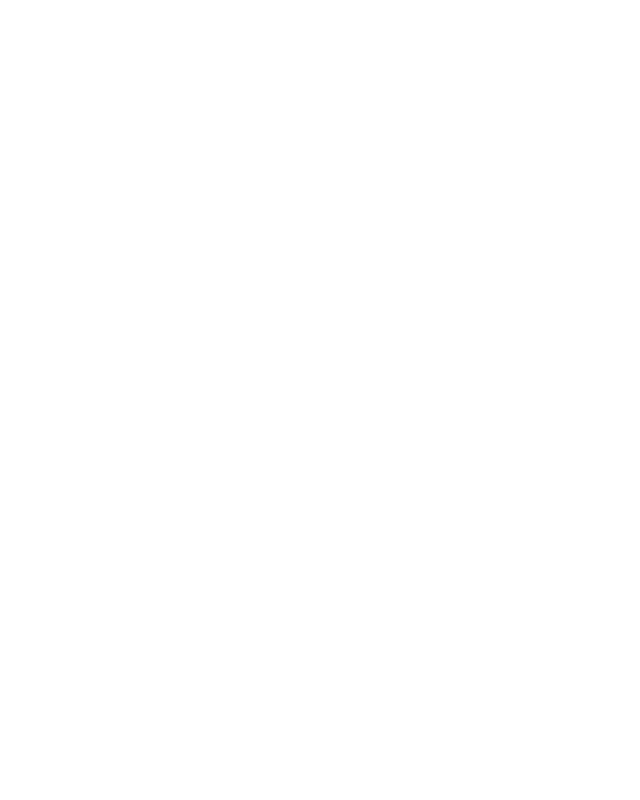
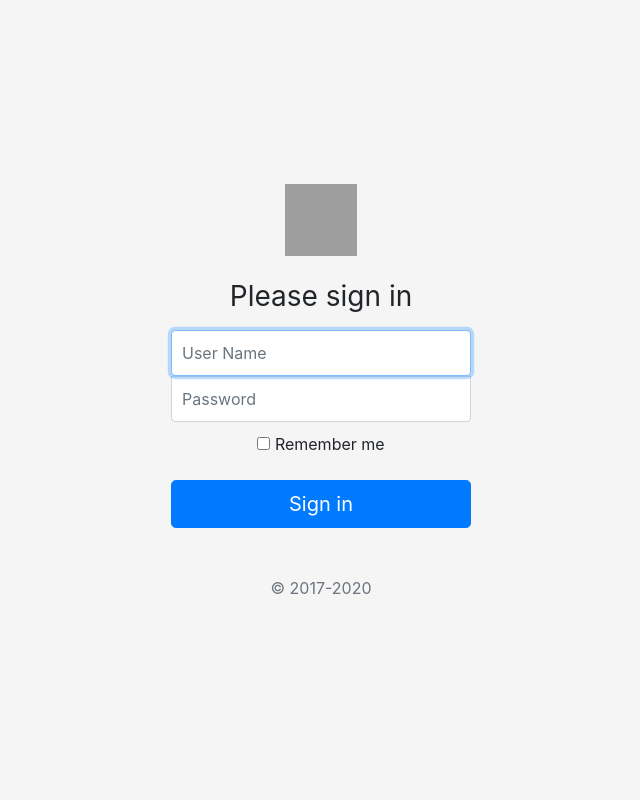
Before and after one commit to Swapnil-07/PythonProjects, a Django app: page /login/ in a window 1280 px wide. Before the commit the part shown is empty. Shown: the whole page, without its empty margins (319-959 px from the left). Run offline with Django 3.2, Linux system fonts and the light colour scheme; some libraries are stand-ins or nearby versions; grey boxes are pictures that could not be loaded.

Commit message:
update 11-6-2020

```diff
--- a/Django Projects/UserProject/home/urls.py
+++ b/Django Projects/UserProject/home/urls.py
@@ -4,6 +4,6 @@
 
 urlpatterns = [
     path('', views.index, name="home",),
-    path('login/', views.login, name="login"),
-    path('logout/', views.logout, name="logout")
+    path('login/', views.loginUser, name="login"),
+    # path('logout/', views.logoutUser, name="logout")
 ]
--- a/Django Projects/UserProject/home/views.py
+++ b/Django Projects/UserProject/home/views.py
@@ -1,11 +1,28 @@
-from django.shortcuts import render
+from django.shortcuts import render, redirect
+from django.contrib.auth.models import User
+from django.contrib.auth import authenticate, logout
 
 # Create your views here.
 def index(request):
+    if request.user.is_anonymous:
+        return redirect('/login/')
     return render(request,'index.htm')
 
-def login(request):
+def loginUser(request):
+    if request.method == "POST":
+
+        username = request.POST.get('username')
+        password = request.POST.get('password')
+
+        # Check if user has entered correct Credentials
+        user = authenticate(username=username, password=password)
+        if user is not None:
+            return redirect("/")
+        else:
+            return render(request, 'login.htm')
+
     return render(request,'login.htm')
 
-def logout(request):
-    return render(request,'logout.htm')
+def logoutUser(request):
+    logout(request)
+    return redirect('/login/')
--- a/Django Projects/UserProject/templates/index.htm
+++ b/Django Projects/UserProject/templates/index.htm
@@ -6,6 +6,6 @@
     <title>Welcome to Technology World</title>
 </head>
 <body>
-
+    <strong>Welcome <h3>{{request.user}}</h3> ..!! This is Home Page.. You can see this only after Logged In..</strong>
 </body>
 </html>
--- a/Django Projects/UserProject/templates/login.htm
+++ b/Django Projects/UserProject/templates/login.htm
@@ -1,11 +1,110 @@
-<!DOCTYPE html>
+
+<!doctype html>
 <html lang="en">
-<head>
-    <meta charset="UTF-8">
-    <meta name="viewport" content="width=device-width, initial-scale=1.0">
-    <title>Login Page</title>
-</head>
-<body>
+  <head>
+    <meta charset="utf-8">
+    <meta name="viewport" content="width=device-width, initial-scale=1, shrink-to-fit=no">
+    <meta name="description" content="">
+    <meta name="author" content="Mark Otto, Jacob Thornton, and Bootstrap contributors">
+    <meta name="generator" content="Jekyll v4.0.1">
+    <title>Signin Template · Bootstrap</title>
 
+    <link rel="canonical" href="https://getbootstrap.com/docs/4.5/examples/sign-in/">
+
+    <!-- Bootstrap core CSS -->
+<link href="/docs/4.5/dist/css/bootstrap.min.css" rel="stylesheet" integrity="sha384-9aIt2nRpC12Uk9gS9baDl411NQApFmC26EwAOH8WgZl5MYYxFfc+NcPb1dKGj7Sk" crossorigin="anonymous">
+
+    <!-- Favicons -->
+<link rel="apple-touch-icon" href="/docs/4.5/assets/img/favicons/apple-touch-icon.png" sizes="180x180">
+<link rel="icon" href="/docs/4.5/assets/img/favicons/favicon-32x32.png" sizes="32x32" type="image/png">
+<link rel="icon" href="/docs/4.5/assets/img/favicons/favicon-16x16.png" sizes="16x16" type="image/png">
+<link rel="manifest" href="/docs/4.5/assets/img/favicons/manifest.json">
+<link rel="mask-icon" href="/docs/4.5/assets/img/favicons/safari-pinned-tab.svg" color="#563d7c">
+<link rel="icon" href="/docs/4.5/assets/img/favicons/favicon.ico">
+<meta name="msapplication-config" content="/docs/4.5/assets/img/favicons/browserconfig.xml">
+<meta name="theme-color" content="#563d7c">
+
+
+    <style>
+      .bd-placeholder-img {
+        font-size: 1.125rem;
+        text-anchor: middle;
+        -webkit-user-select: none;
+        -moz-user-select: none;
+        -ms-user-select: none;
+        user-select: none;
+      }
+
+      @media (min-width: 768px) {
+        .bd-placeholder-img-lg {
+          font-size: 3.5rem;
+        }
+      }
+
+        html,
+        body {
+        height: 100%;
+        }
+
+        body {
+        display: -ms-flexbox;
+        display: flex;
+        -ms-flex-align: center;
+        align-items: center;
+        padding-top: 40px;
+        padding-bottom: 40px;
+        background-color: #f5f5f5;
+        }
+
+        .form-signin {
+        width: 100%;
+        max-width: 330px;
+        padding: 15px;
+        margin: auto;
+        }
+        .form-signin .checkbox {
+        font-weight: 400;
+        }
+        .form-signin .form-control {
+        position: relative;
+        box-sizing: border-box;
+        height: auto;
+        padding: 10px;
+        font-size: 16px;
+        }
+        .form-signin .form-control:focus {
+        z-index: 2;
+        }
+        .form-signin input[type="email"] {
+        margin-bottom: -1px;
+        border-bottom-right-radius: 0;
+        border-bottom-left-radius: 0;
+        }
+        .form-signin input[type="password"] {
+        margin-bottom: 10px;
+        border-top-left-radius: 0;
+        border-top-right-radius: 0;
+        }
+    </style>
+    <!-- Custom styles for this template -->
+    <link href="signin.css" rel="stylesheet">
+  </head>
+  <body class="text-center">
+    <form class="form-signin" method="POST" action="/" >
+    {% csrf_token %}
+    <img class="mb-4" src="/docs/4.5/assets/brand/bootstrap-solid.svg" alt="" width="72" height="72">
+    <h1 class="h3 mb-3 font-weight-normal">Please sign in</h1>
+    <label for="inputUsername" class="sr-only">User Name</label>
+    <input type="text" id="inputName" class="form-control" name="username" placeholder="User Name" required autofocus>
+    <label for="inputPassword" class="sr-only">Password</label>
+    <input type="password" id="inputPassword" class="form-control" name="password" placeholder="Password" required>
+    <div class="checkbox mb-3">
+        <label>
+        <input type="checkbox" value="remember-me"> Remember me
+        </label>
+    </div>
+    <button class="btn btn-lg btn-primary btn-block" type="submit">Sign in</button>
+    <p class="mt-5 mb-3 text-muted">&copy; 2017-2020</p>
+    </form>
 </body>
 </html>
--- a/Django Projects/UserProject/templates/logout.htm
+++ b/Django Projects/UserProject/templates/logout.htm
@@ -6,6 +6,6 @@
     <title>Logout</title>
 </head>
 <body>
-
+    <strong>You Are Logged Out of the Module... Login Again to continue</strong>
 </body>
 </html>
```
